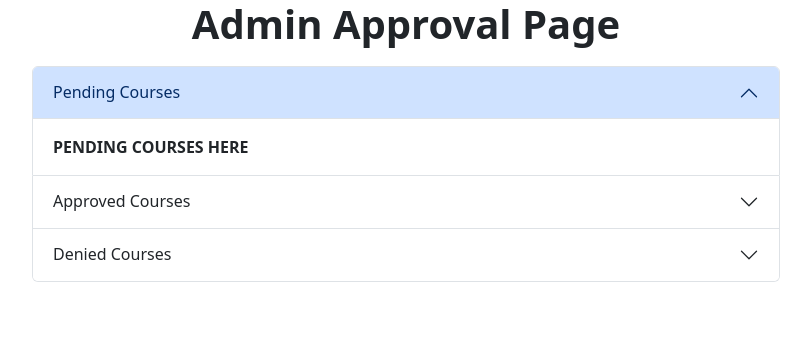
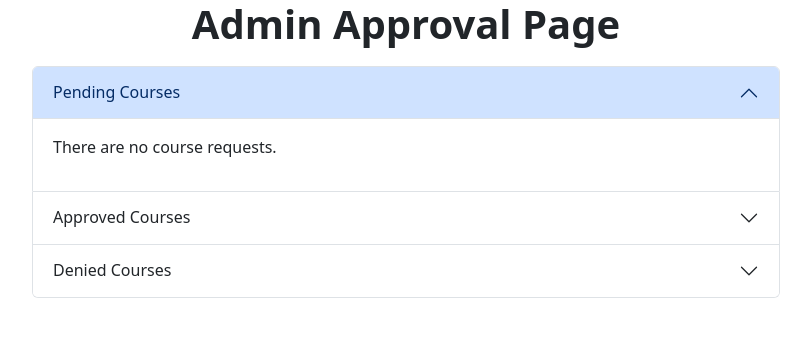
Before and after one commit to SaidHoja/Transfer-Guide, a Django app: template TransferGuide/templates/TransferGuide/adminApproval.html in a window 1280 px wide, after a click on "Pending Courses". Shown: the top 337 px of the page, without its empty margins (234-1045 px from the left). Run offline with Django 3.2, Linux system fonts and the light colour scheme; the template is opened without the code that fills it, so the values that code supplies are empty; some libraries are stand-ins or nearby versions.

Commit message:
added 403 page and edited adminApproval html to show pending courses

```diff
--- a/TransferGuide/templates/TransferGuide/adminApproval.html
+++ b/TransferGuide/templates/TransferGuide/adminApproval.html
@@ -18,7 +18,20 @@
     </h2>
     <div id="pendingData" class="accordion-collapse collapse" >
       <div class="accordion-body">
-        <strong>PENDING COURSES HERE</strong>
+        {% if pendingCourses %}
+        <ul>
+        {% for course in pendingCourses %}
+        {{course.course_institution}}
+        <li> <b>{{course.course_name}} </b> &nbsp;&nbsp;&nbsp;&nbsp;&nbsp; {{ course.course_number}}</li>
+    	<pre>
+    		{{course.course_url}}
+    		{{course.course_description}}
+    	</pre>
+        {% endfor %}
+        </ul>
+    {% else %}
+        <p>There are no course requests.</p>
+    {% endif %}
       </div>
     </div>
   </div>
--- a/TransferGuide/views.py
+++ b/TransferGuide/views.py
@@ -4,7 +4,7 @@ from django.urls import reverse
 from django.views import generic
 from django.utils import timezone
 import json, requests
-
+from django.core.exceptions import PermissionDenied
 from oauth_app.models import UserType
 from .forms import addCourseForm, sisForm
 from .models import Course
@@ -85,11 +85,9 @@ def apiResult(request, term,instructor, subject):
     display['headers']= ['School','Subject', 'Course Title', 'Credits' ]
     return render(request,'TransferGuide/searchResult.html', {'field': display})
 
-def errorNotAnAdmin(request):
-    return render(request,'index.html')
 def adminApproveCourses(request):
     if (UserType.objects.get(user=request.user).role != "Admin"):
-        return redirect('errorNotAnAdmin')
+        raise PermissionDenied("Only admin users may access this page.")
     pendingCourses = Course.objects.filter(status="P")
     approvedCourses = Course.objects.filter(status="A")
     deniedCourses = Course.objects.filter(status="D")
```
